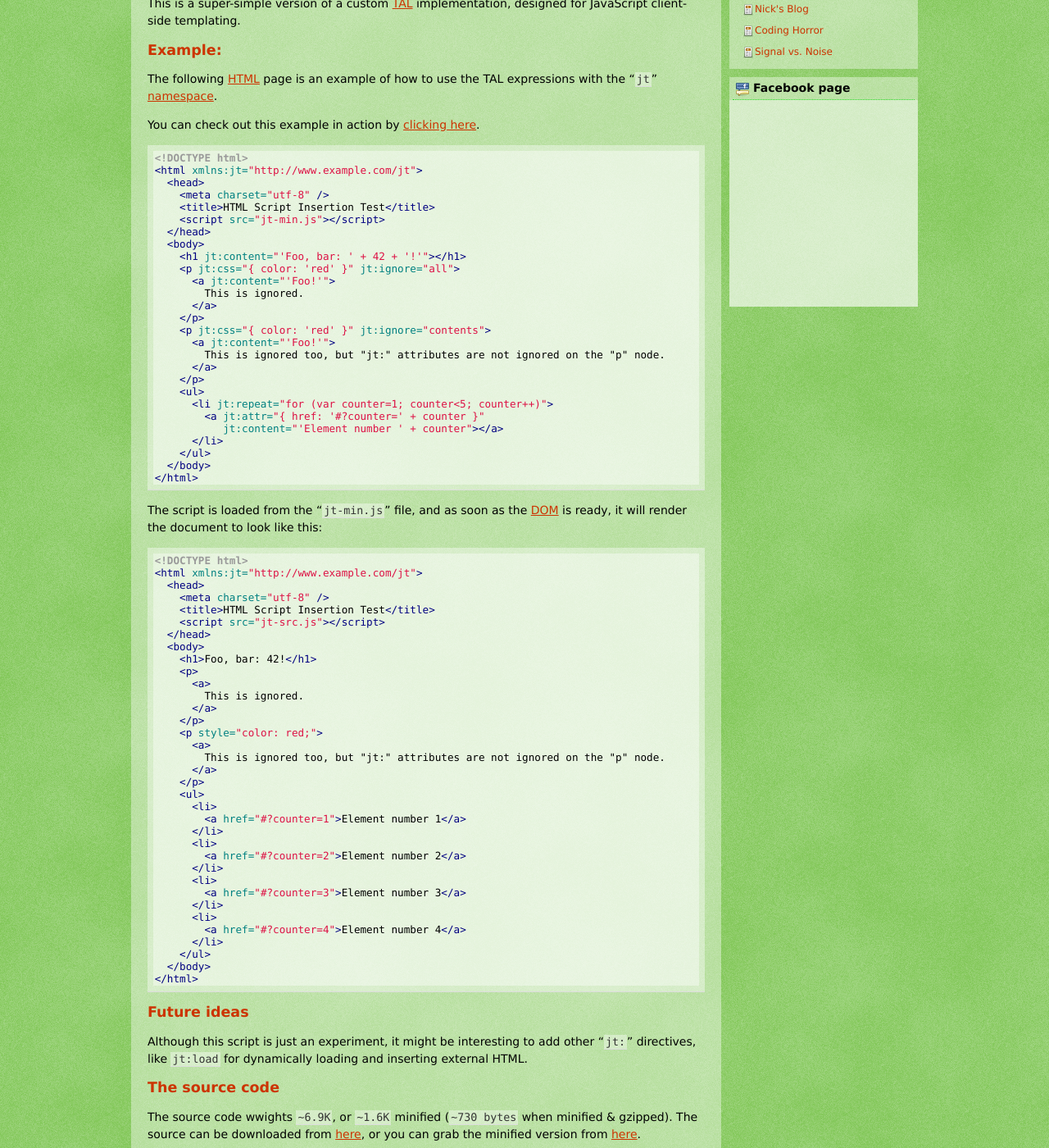
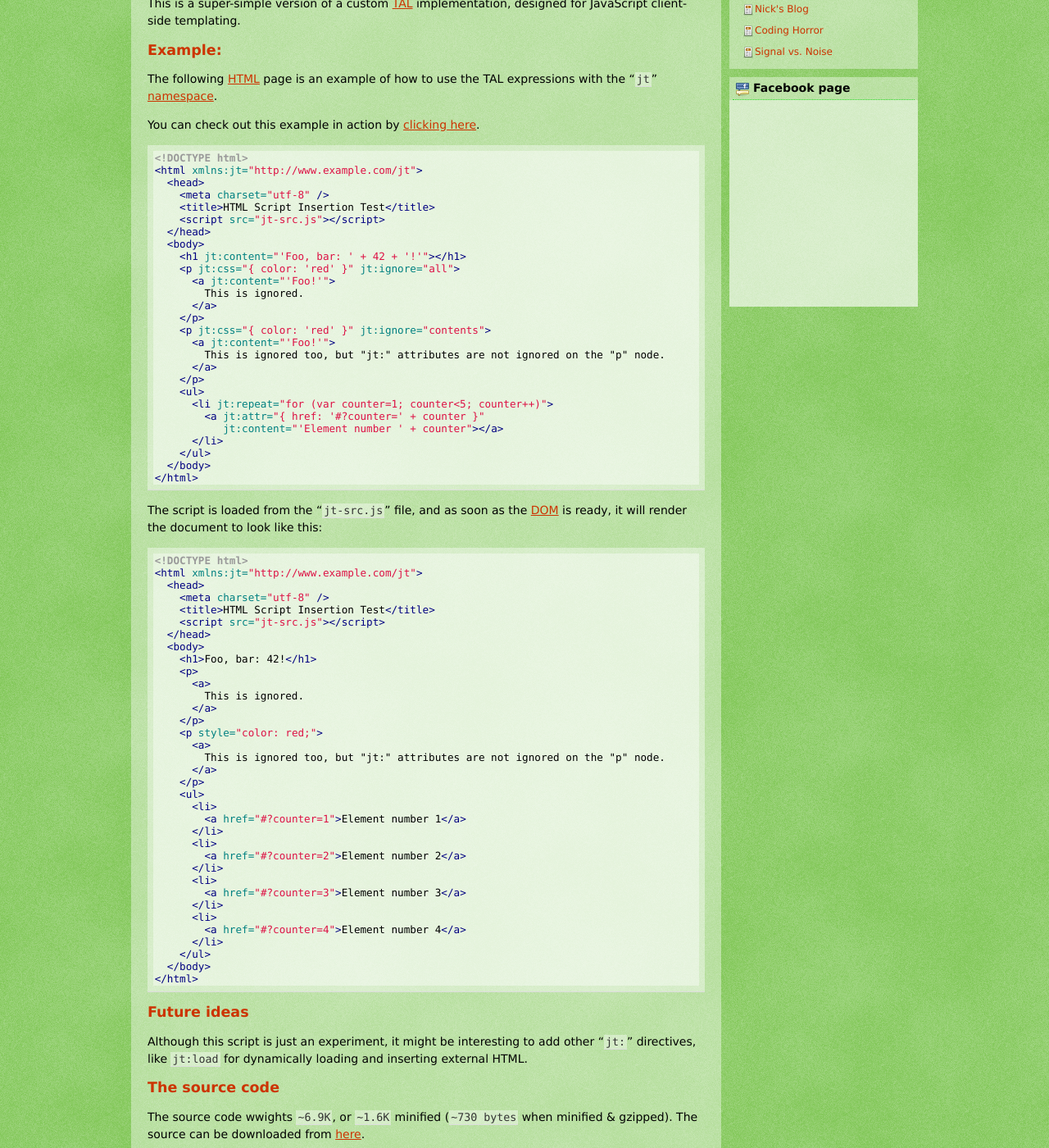
Before and after one commit to attilaolah/attilaolah.github.io, a Jekyll site: the page built from _posts/2010-08-19-simple-javascript-template-attribute-language.markdown, in a window 1280 px wide and 1400 px high, scrolled down 347 px. Shown: the whole window at 82% size. Built offline with Jekyll 4.4.1, drawn with Linux system fonts in a browser that asks for light colours; nearby versions of some CDN libraries.

Commit message:
removed minified version of jtal

```diff
--- a/_posts/2010-08-19-simple-javascript-template-attribute-language.markdown
+++ b/_posts/2010-08-19-simple-javascript-template-attribute-language.markdown
@@ -27,7 +27,7 @@ here](/downloads/javascript/jt-test.html).
       <head>
         <meta charset="utf-8" />
         <title>HTML Script Insertion Test</title>
-        <script src="jt-min.js"></script>
+        <script src="jt-src.js"></script>
       </head>
       <body>
         <h1 jt:content="'Foo, bar: ' + 42 + '!'"></h1>
@@ -50,7 +50,7 @@ here](/downloads/javascript/jt-test.html).
       </body>
     </html>
 
-The script is loaded from the "``jt-min.js``" file, and as soon as the
+The script is loaded from the "``jt-src.js``" file, and as soon as the
 [DOM](http://en.wikipedia.org/wiki/Document_Object_Model) is ready, it will
 render the document to look like this:
 
@@ -104,8 +104,7 @@ The source code
 
 The source code wwights ``~6.9K``, or ``~1.6K`` minified (``~730 bytes`` when
 minified & gzipped). The source can be downloaded from
-[here](/downloads/javascript/jt-src.js), or you can grab the minified version
-from [here](/downloads/javascript/jt-min.js).
+[here](/downloads/javascript/jt-src.js).
 
 
 License
```
Also changed, not shown: downloads/javascript/jt-min.js (deleted, +0 -1 lines).
